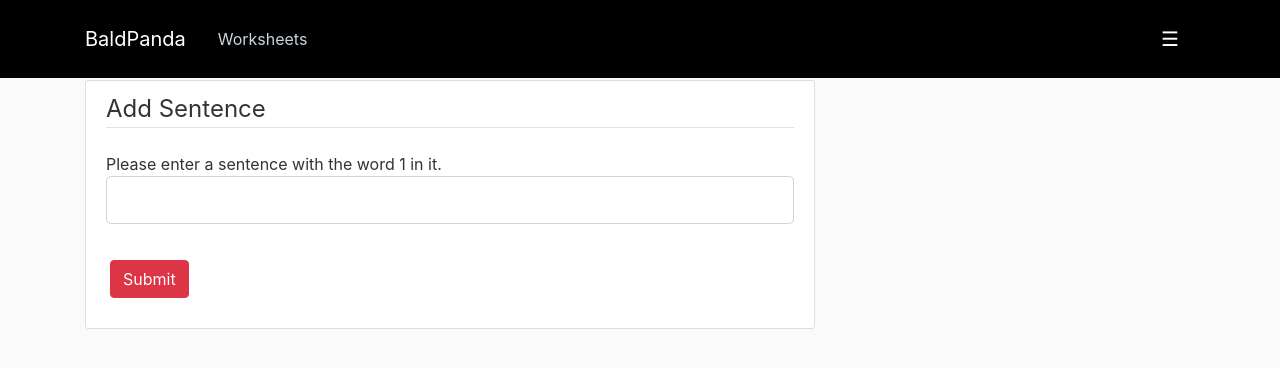
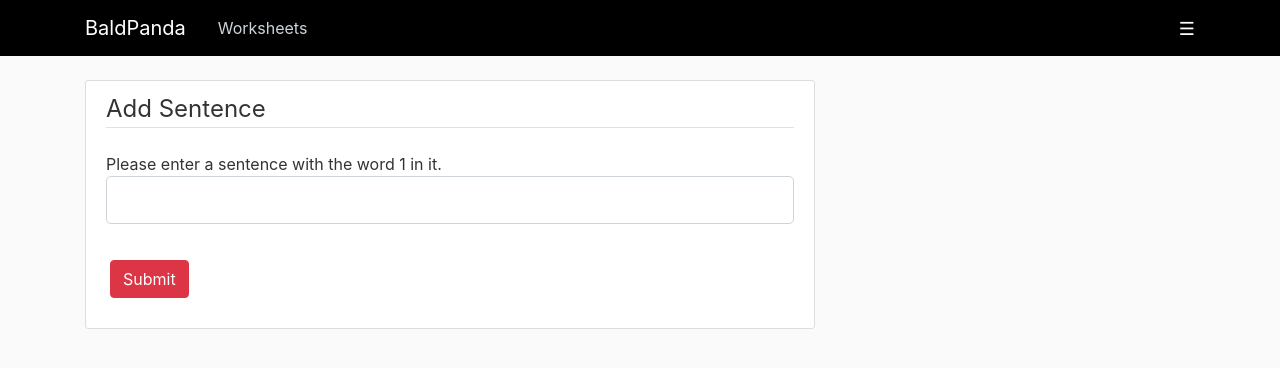
Before and after one commit to baldpanda/spellings, a Flask app: page /sentence/1 in a window 1280 px wide. Shown: the top 368 px of the page. Run offline with Flask 2, Linux system fonts and the light colour scheme; the visitor is signed in with stand-in values (Sample User, id 1); some libraries are stand-ins or nearby versions.

Commit message:
resizing burger button so the nav bar is a consistent size when logged in and out

```diff
--- a/spellings_website/app/baldpanda_site/static/main.css
+++ b/spellings_website/app/baldpanda_site/static/main.css
@@ -86,8 +86,8 @@ a.article-title:hover {
 
 .dropbtn {
   color: white;
-  padding: 16px;
-  font-size: 20px;
+  padding: 0px;
+  font-size: 18px;
   border: none;
   cursor: pointer;
   background-color: inherit;
```
